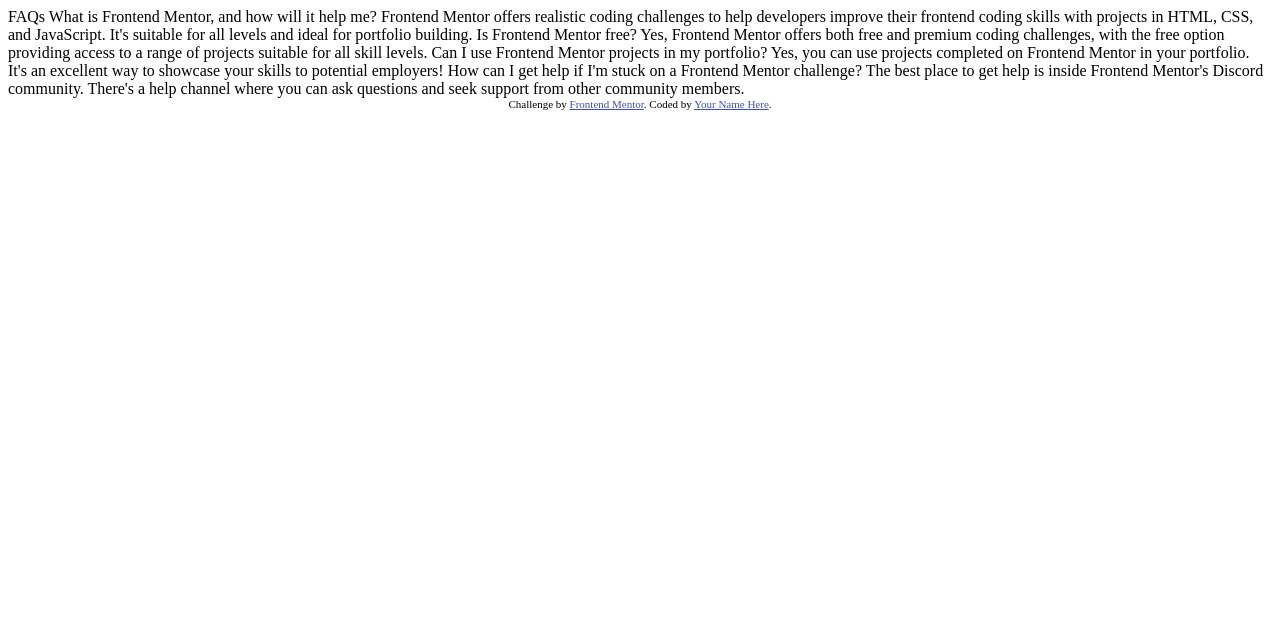
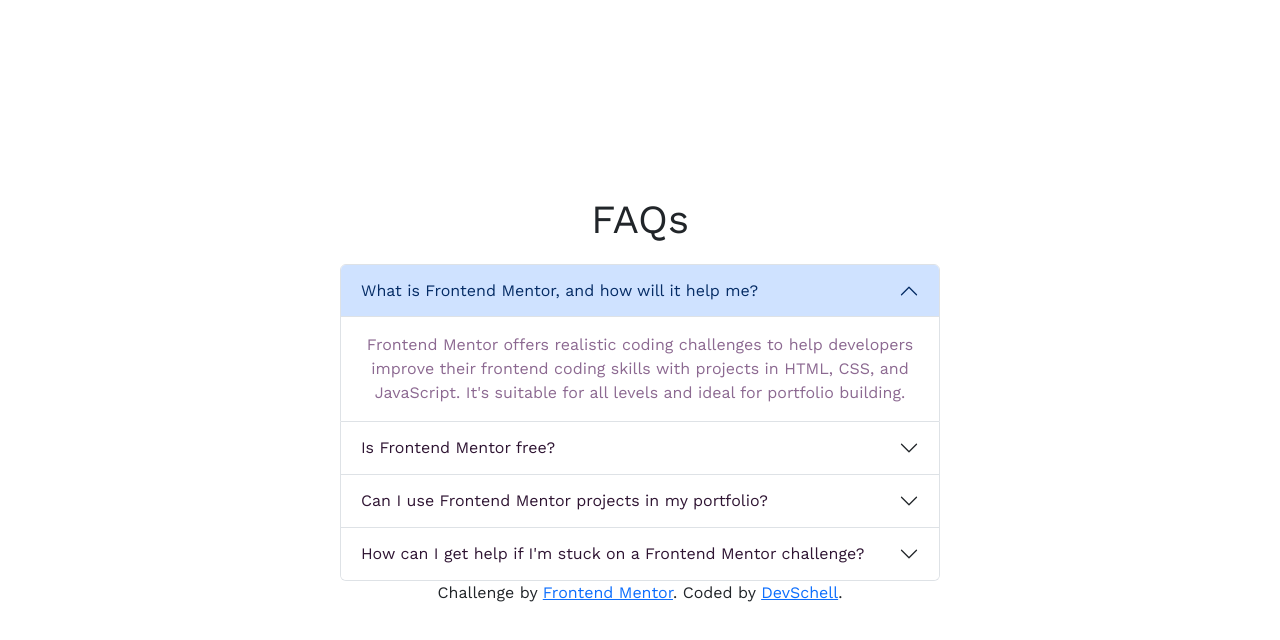
Before and after one commit to DevSchell/FrontendMentor, a plain HTML site: page Challenges/faq-accordion/index.html in a window 1280 px wide. Drawn offline with nearby package versions, Linux system fonts and the light colour scheme.

Commit message:
avanços na página, fonts e card FAQ

```diff
--- a/Challenges/faq-accordion/index.html
+++ b/Challenges/faq-accordion/index.html
@@ -5,44 +5,85 @@
   <meta name="viewport" content="width=device-width, initial-scale=1.0"> <!-- displays site properly based on user's device -->
 
   <link rel="icon" type="image/png" sizes="32x32" href="./assets/images/favicon-32x32.png">
+  <link href="https://cdn.jsdelivr.net/npm/bootstrap@5.3.3/dist/css/bootstrap.min.css" rel="stylesheet" integrity="sha384-QWTKZyjpPEjISv5WaRU9OFeRpok6YctnYmDr5pNlyT2bRjXh0JMhjY6hW+ALEwIH" crossorigin="anonymous">
+  <link rel="stylesheet" href="style.css">
+
+  <link rel="preconnect" href="https://fonts.googleapis.com">
+  <link rel="preconnect" href="https://fonts.gstatic.com" crossorigin>
+  <link href="https://fonts.googleapis.com/css2?family=Work+Sans:ital,wght@0,100..900;1,100..900&display=swap" rel="stylesheet">
 
   <title>Frontend Mentor | FAQ accordion</title>
 
-  <!-- Feel free to remove these styles or customise in your own stylesheet 👍 -->
-  <style>
-    .attribution { font-size: 11px; text-align: center; }
-    .attribution a { color: hsl(228, 45%, 44%); }
-  </style>
 </head>
 <body>
 
-  FAQs
+  <div class="main-container" style="text-align: center;">
 
+    <h1>FAQs</h1>
+
+    <div class="accordion" id="accordionExample">
+      <div class="accordion-item">
+        <h2 class="accordion-header">
+          <button class="accordion-button" type="button" data-bs-toggle="collapse" data-bs-target="#collapseOne" aria-expanded="true" aria-controls="collapseOne">
           What is Frontend Mentor, and how will it help me?
-
+        </button>
+      </h2>
+      <div id="collapseOne" class="accordion-collapse collapse show" data-bs-parent="#accordionExample">
+        <div class="accordion-body">
           Frontend Mentor offers realistic coding challenges to help developers improve their
           frontend coding skills with projects in HTML, CSS, and JavaScript. It's suitable for
           all levels and ideal for portfolio building.
-
+        </div>
+      </div>
+    </div>
+    <div class="accordion-item">
+      <h2 class="accordion-header">
+        <button class="accordion-button collapsed" type="button" data-bs-toggle="collapse" data-bs-target="#collapseTwo" aria-expanded="false" aria-controls="collapseTwo">
           Is Frontend Mentor free?
-
+        </button>
+      </h2>
+      <div id="collapseTwo" class="accordion-collapse collapse" data-bs-parent="#accordionExample">
+        <div class="accordion-body">
           Yes, Frontend Mentor offers both free and premium coding challenges, with the free
           option providing access to a range of projects suitable for all skill levels.
-
+        </div>
+      </div>
+    </div>
+    <div class="accordion-item">
+      <h2 class="accordion-header">
+        <button class="accordion-button collapsed" type="button" data-bs-toggle="collapse" data-bs-target="#collapseThree" aria-expanded="false" aria-controls="collapseThree">
           Can I use Frontend Mentor projects in my portfolio?
-
+        </button>
+      </h2>
+      <div id="collapseThree" class="accordion-collapse collapse" data-bs-parent="#accordionExample">
+        <div class="accordion-body">
           Yes, you can use projects completed on Frontend Mentor in your portfolio. It's an excellent
           way to showcase your skills to potential employers!
-
+        </div>
+      </div>
+    </div>
+    <div class="accordion-item">
+      <h2 class="accordion-header">
+        <button class="accordion-button collapsed" type="button" data-bs-toggle="collapse" data-bs-target="#collapseFour" aria-expanded="false" aria-controls="collapseFour">
           How can I get help if I'm stuck on a Frontend Mentor challenge?
-
+        </button>
+      </h2>
+      <div id="collapseFour" class="accordion-collapse collapse" data-bs-parent="#accordionExample">
+        <div class="accordion-body">
           The best place to get help is inside Frontend Mentor's Discord community. There's a help
           channel where you can ask questions and seek support from other community members.
+        </div>
+      </div>
+    </div>
+  </div>
+  <div class="attribution">
+    Challenge by <a href="https://www.frontendmentor.io?ref=challenge" target="_blank">Frontend Mentor</a>.
+    Coded by <a href="https://www.linkedin.com/in/leonardoschell/" target="_blank">DevSchell</a>.
+  </div>
+</div>
 
 
-  <div class="attribution">
-    Challenge by <a href="https://www.frontendmentor.io?ref=challenge" target="_blank">Frontend Mentor</a>.
-    Coded by <a href="#">Your Name Here</a>.
-  </div>
+
+  <script src="https://cdn.jsdelivr.net/npm/bootstrap@5.3.3/dist/js/bootstrap.bundle.min.js" integrity="sha384-YvpcrYf0tY3lHB60NNkmXc5s9fDVZLESaAA55NDzOxhy9GkcIdslK1eN7N6jIeHz" crossorigin="anonymous"></script>
 </body>
 </html>
--- /dev/null
+++ b/Challenges/faq-accordion/style.css
@@ -0,0 +1,58 @@
+/* CSS RESET */
+html {
+    box-sizing: border-box;
+    font-size: 16px;
+  }
+
+  *, *:before, *:after {
+    box-sizing: inherit;
+  }
+
+  body, h1, h2, h3, h4, h5, h6, p, ol, ul {
+    margin: 0;
+    padding: 0;
+    font-weight: normal;
+  }
+
+  ol, ul {
+    list-style: none;
+  }
+
+  img {
+    max-width: 100%;
+    height: auto;
+  }
+
+/* STYLES */
+
+body {
+    font-family: work sans;
+
+}
+
+.accordion-button {
+    color: hsl(292, 42%, 14%);
+}
+
+.accordion-body {
+    color: hsl(292, 16%, 49%)
+}
+
+.main-container {
+    display: flex;
+    flex-direction: column;
+    align-items: center;
+    justify-content: center;
+    min-height: 100vh;
+    text-align: center;
+    padding: 20px;
+}
+
+.accordion {
+    width: 100%;
+    max-width: 600px;
+}
+
+h1 {
+    margin-bottom: 20px; /* Dá um espaço entre o título e o acordeão */
+}
```
Lines whose indentation alone changed are shown as unchanged.
